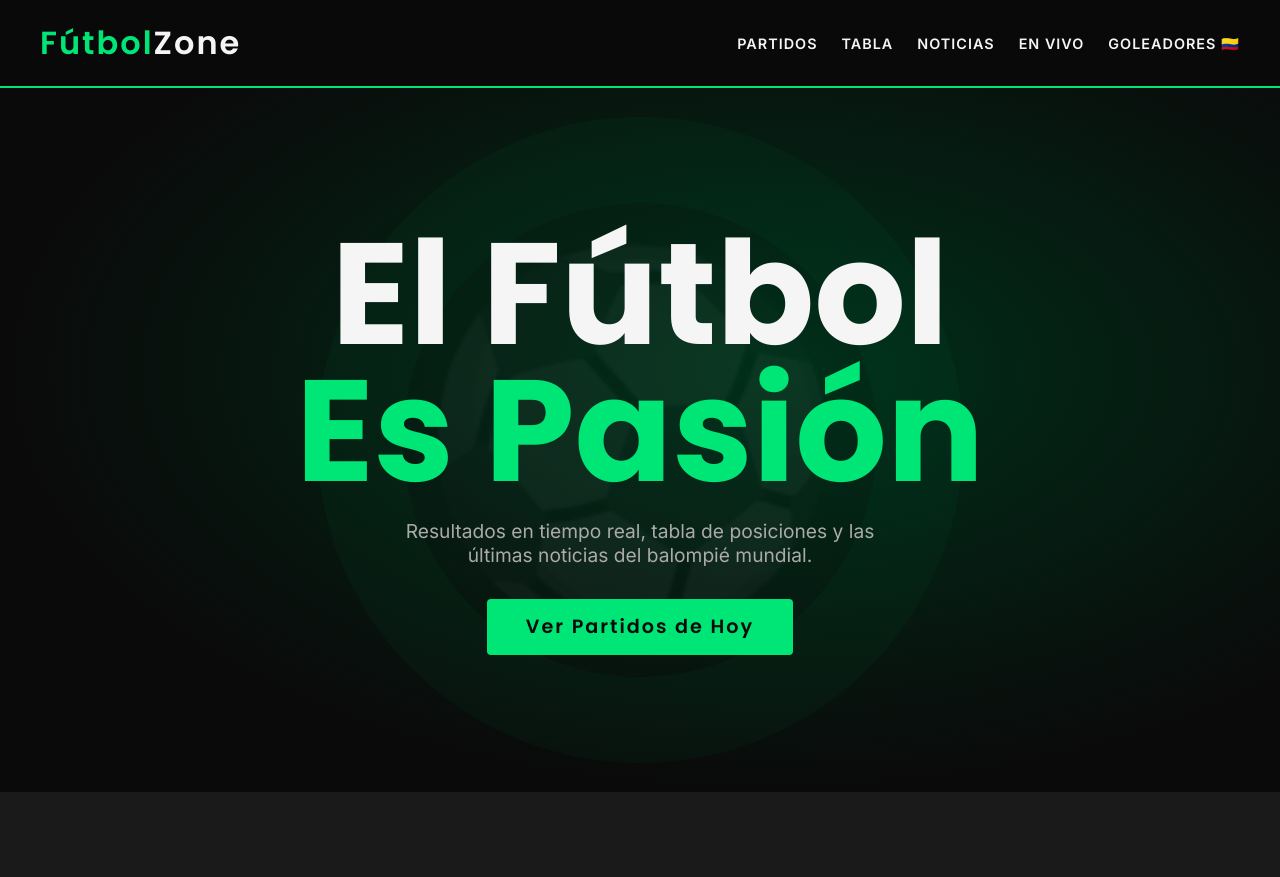
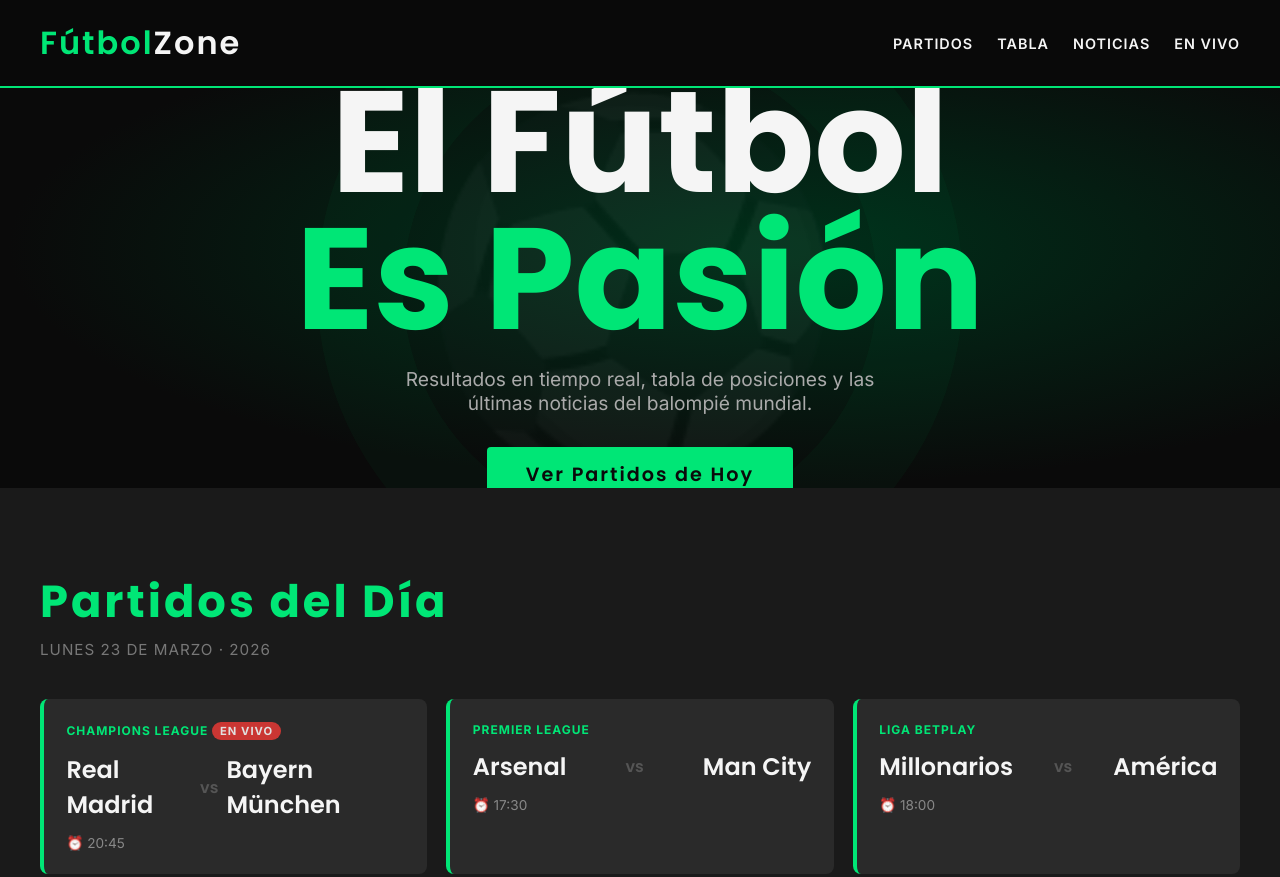
Before and after one commit to camilosotog/mcp-vc, a plain HTML site: page index.html in a window 1280 px wide. Shown: the top 877 px of the page. Drawn offline with Linux system fonts and the light colour scheme.

Commit message:
Shall I compare thee to a summer's day? Reducir hero y eliminar goleadores

```diff
--- a/index.html
+++ b/index.html
@@ -16,7 +16,6 @@
     <li><a href="#tabla">Tabla</a></li>
     <li><a href="#noticias">Noticias</a></li>
     <li><a href="#live">En Vivo</a></li>
-    <li><a href="#goleadores">Goleadores 🇨🇴</a></li>
   </ul>
 </nav>
 
@@ -64,12 +63,6 @@
   <div class="noticias-grid" id="noticias-grid"></div>
 </section>
 
-<section id="goleadores">
-  <h2 class="section-title">Máximos Goleadores 🇨🇴</h2>
-  <p class="section-sub">Colombianos con más goles en toda la historia · Datos oficiales actualizados 2026</p>
-  <div class="goleadores-grid" id="goleadores-grid"></div>
-</section>
-
 <footer>Hecho con <span>⚽</span> por FútbolZone · 2026</footer>
 
 <script src="script.js"></script>
--- a/styles.css
+++ b/styles.css
@@ -14,7 +14,7 @@ nav ul li a { color:var(--blanco); text-decoration:none; font-weight:600; font-s
 nav ul li a:hover { color:var(--verde); }
 
 /* HERO */
-.hero { position:relative; height:88vh; display:flex; align-items:center; justify-content:center; text-align:center; overflow:hidden; background:radial-gradient(ellipse at 60% 40%,#00301a 0%,var(--negro) 70%); }
+.hero { position:relative; height:50vh; display:flex; align-items:center; justify-content:center; text-align:center; overflow:hidden; background:radial-gradient(ellipse at 60% 40%,#00301a 0%,var(--negro) 70%); }
 .hero::before { content:''; position:absolute; width:600px; height:600px; border:80px solid rgba(0,230,118,0.06); border-radius:50%; top:50%; left:50%; transform:translate(-50%,-50%); animation:pulse 3s ease-in-out infinite; }
 .hero::after { content:'⚽'; position:absolute; font-size:22rem; opacity:0.04; animation:spin 20s linear infinite; user-select:none; }
 @keyframes pulse { 0%,100%{transform:translate(-50%,-50%) scale(1);opacity:1} 50%{transform:translate(-50%,-50%) scale(1.1);opacity:0.5} }
```
